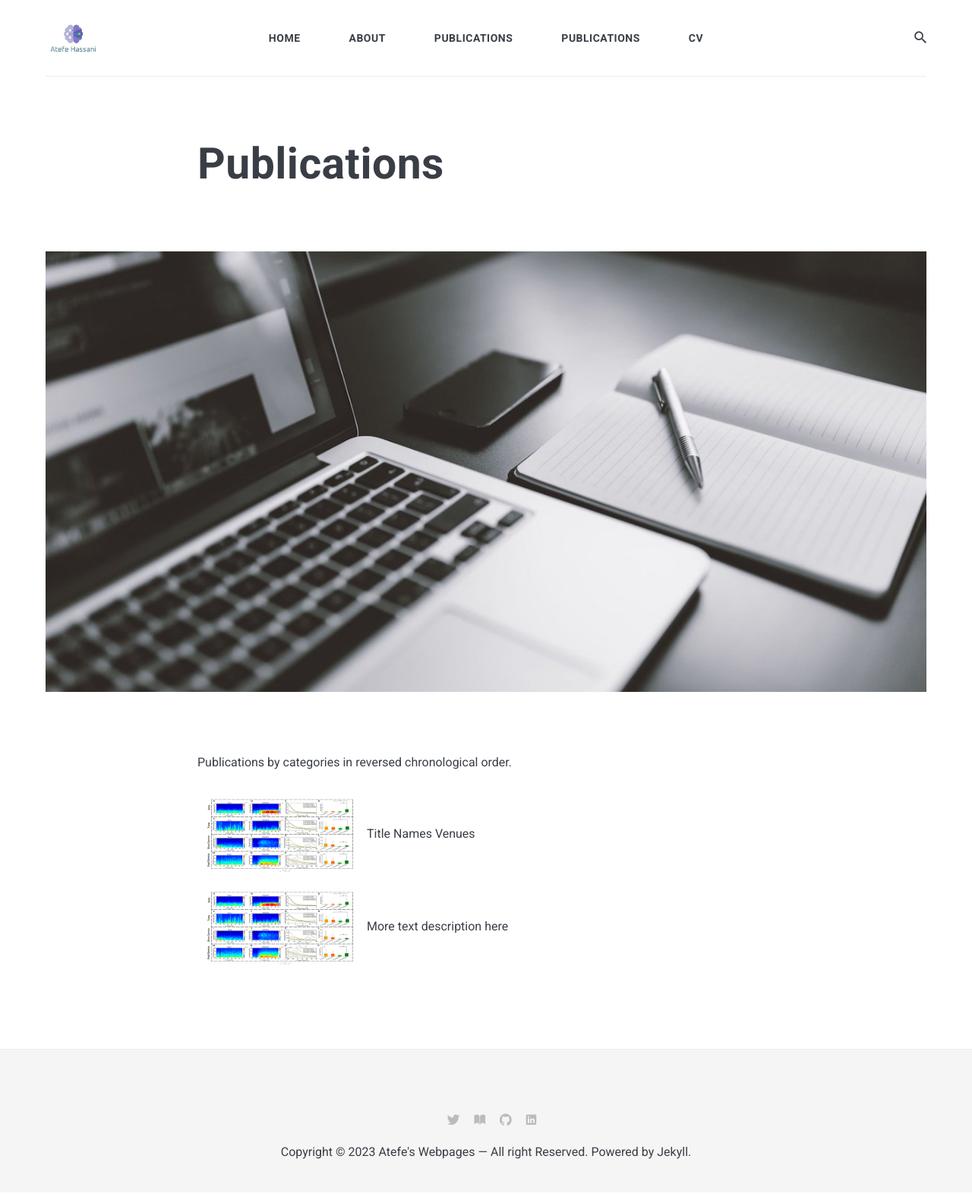
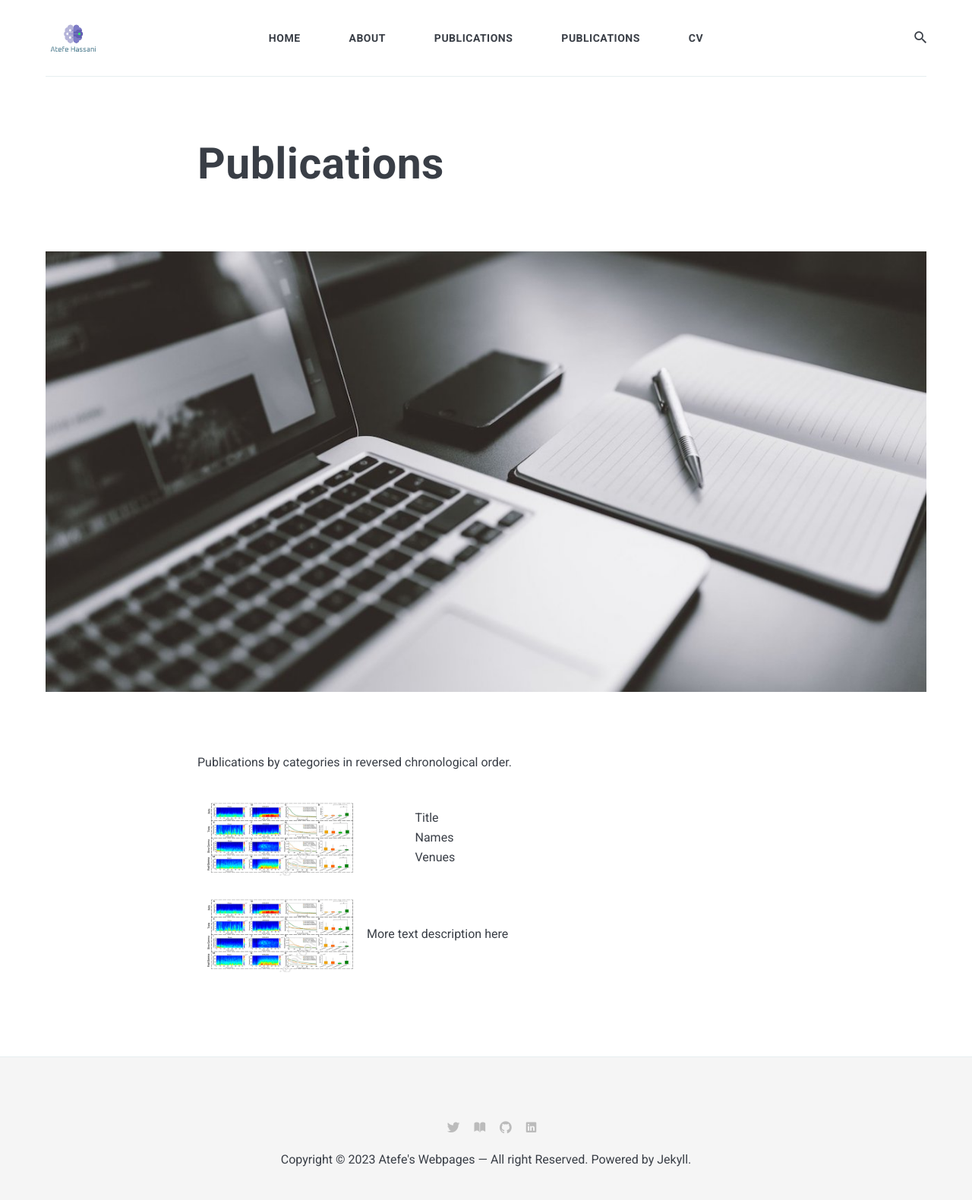
Before and after one commit to HassaniAtefe/hassaniatefe.github.io, a Jekyll site: the page built from _pages/publications.md, in a window 1280 px wide. Shown: the whole page at 76% size. Built offline with Jekyll 4.4.1, drawn with Linux system fonts in a browser that asks for light colours; nearby versions of some CDN libraries.

Commit message:
Update _base.scss

```diff
--- a/_sass/2-base/_base.scss
+++ b/_sass/2-base/_base.scss
@@ -132,5 +132,8 @@ hr {
   width: 200px;
   height: 100px;
   margin: 10px 10px !important;
+}
+
+.publication td{
   white-space:pre;
 }
```
